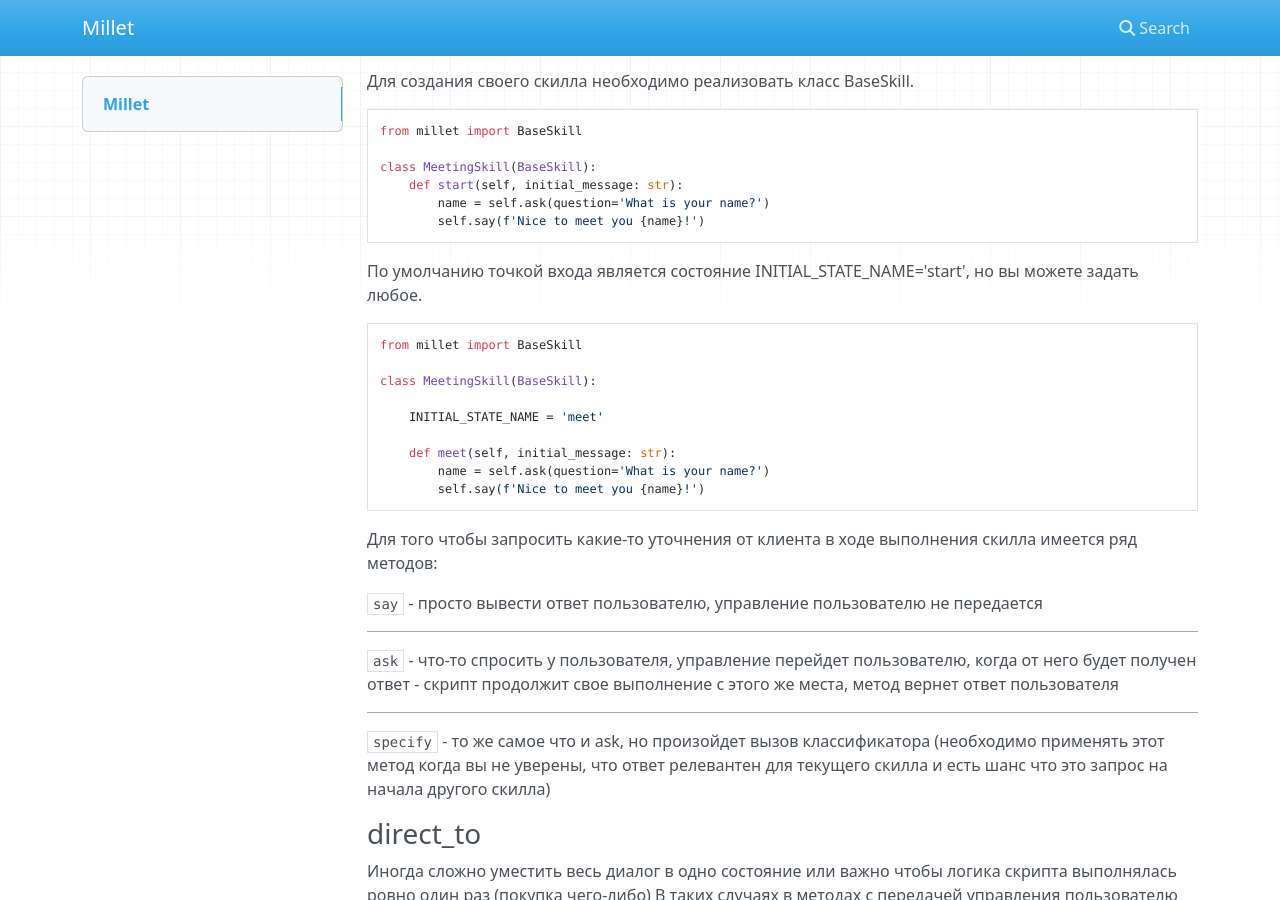
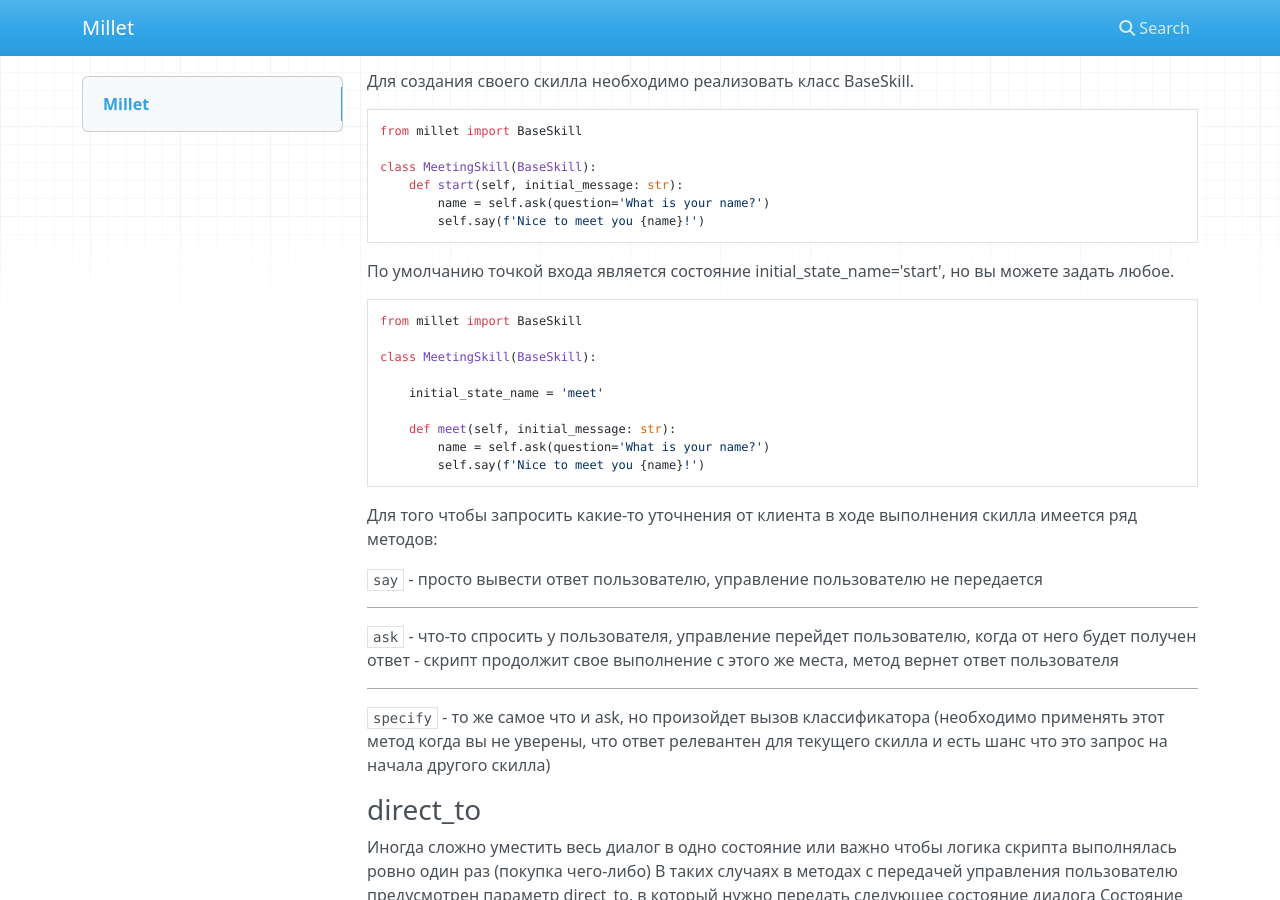
Before and after one commit to odryfox/millet, an MkDocs documentation site: the page built from docs/index.md, in a window 1280 px wide and 900 px high, scrolled down 2275 px. Built offline with MkDocs 1.6.1, drawn with Linux system fonts in a browser that asks for light colours; nearby versions of some CDN libraries.

````diff
--- a/docs/index.md
+++ b/docs/index.md
@@ -112,14 +112,14 @@ class MeetingSkill(BaseSkill):
         self.say(f'Nice to meet you {name}!')
 ```
 
-По умолчанию точкой входа является состояние INITIAL_STATE_NAME='start', но вы можете задать любое.
+По умолчанию точкой входа является состояние initial_state_name='start', но вы можете задать любое.
 
 ```python
 from millet import BaseSkill
 
 class MeetingSkill(BaseSkill):
 
-    INITIAL_STATE_NAME = 'meet'
+    initial_state_name = 'meet'
 
     def meet(self, initial_message: str):
         name = self.ask(question='What is your name?')
````
Also changed, not shown: 2 other files.
